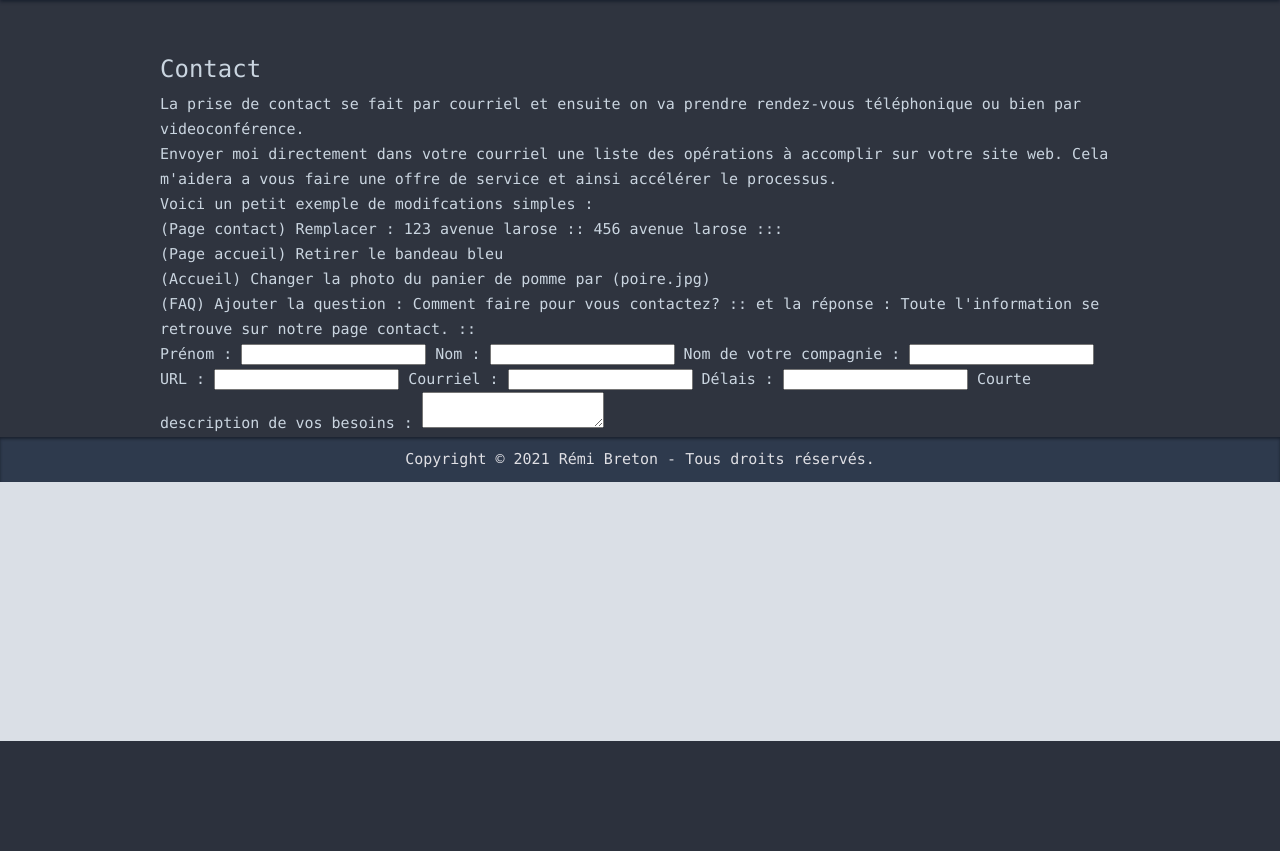
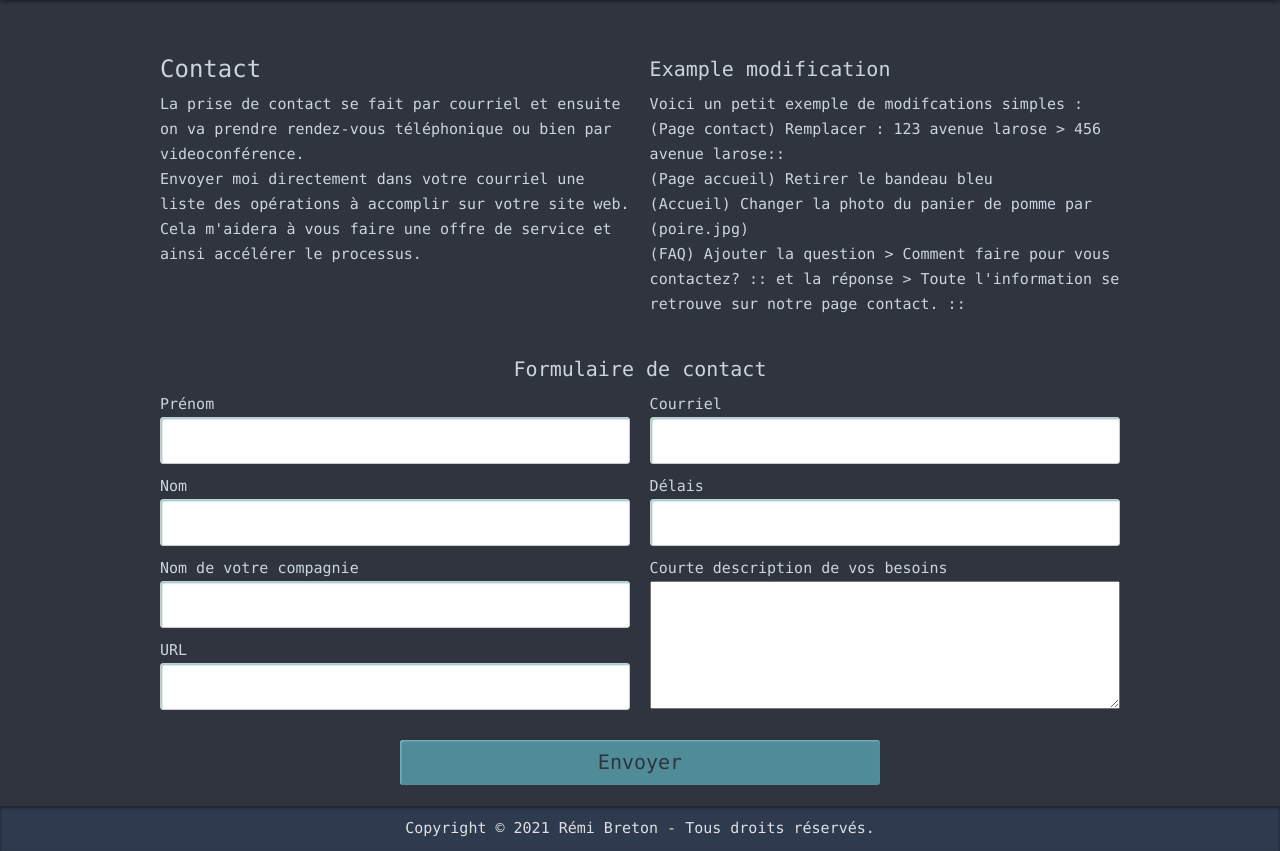
Before and after one commit to rbreton/bretonr_ca, a PHP site: page /contact.php in a window 1280 px wide. Shown: the part 59-910 px from the top of the page. Before the commit the page ends 800 px from the top, so only its background shows below. Run offline with PHP 8.4, Linux system fonts and the light colour scheme.

Commit message:
Form Contact CSS

```diff
--- a/public_html/contact.php
+++ b/public_html/contact.php
@@ -7,32 +7,47 @@
 		<?php include ("{$root}tpl/header.php"); ?>
 		<div id="spacerNav"></div>
 		<div class="centerContent">
+			<div class="twoCol left">
 				<h1>Contact</h1>
 				<p>La prise de contact se fait par courriel et ensuite on va prendre rendez-vous téléphonique ou bien par videoconférence.</p>
-			<p>Envoyer moi directement dans votre courriel une liste des opérations à accomplir sur votre site web. Cela m'aidera a vous faire une offre de service et ainsi accélérer le processus.</p>
+				<p>Envoyer moi directement dans votre courriel une liste des opérations à accomplir sur votre site web. Cela m'aidera à vous faire une offre de service et ainsi accélérer le processus.</p>
+			</div>
+			<div class="twoCol right">
+				<h2>Example modification</h2>
 				<p>Voici un petit exemple de modifcations simples :</p>
 				<ul>
-				<li>(Page contact) Remplacer : 123 avenue larose :: 456 avenue larose :::</li>
+					<li>(Page contact) Remplacer : 123 avenue larose > 456 avenue larose::</li>
 					<li>(Page accueil) Retirer le bandeau bleu</li>
 					<li>(Accueil) Changer la photo du panier de pomme par (poire.jpg)</li>
-				<li>(FAQ) Ajouter la question : Comment faire pour vous contactez? :: et la réponse : Toute l'information se retrouve sur notre page contact. ::</li>
+					<li>(FAQ) Ajouter la question > Comment faire pour vous contactez? :: et la réponse > Toute l'information se retrouve sur notre page contact. ::</li>
 				</ul>
+			</div>
+			<div class="clear endSection"></div>
 			<div class="formArea">
+				<h2 class="center">Formulaire de contact</h2>
 				<form action="sendForm.php" name="formContact" method="post">
-					<label for="fNameF">Prénom :</label>
+					<div class="twoCol left">
+						<label for="fNameF">Prénom</label>
 						<input type="text" id="fnameF" name="fnameF" />
-					<label for="lNameF">Nom :</label>
+						<label for="lNameF">Nom</label>
 						<input type="text" id="lnameF" name="lnameF" />
-					<label for="cNameF">Nom de votre compagnie :</label>
+						<label for="cNameF">Nom de votre compagnie</label>
 						<input type="text" id="cNameF" name="cNameF" />
-					<label for="urlF">URL :</label>
+						<label for="urlF">URL</label>
 						<input type="text" id="urlF" name="urlF" />
-					<label for="mailF">Courriel :</label>
+					</div>
+					<div class="twoCol right">
+						<label for="mailF">Courriel</label>
 						<input type="text" id="mailF" name="mailF" />
-					<label for="limitF">Délais :</label>
+						<label for="limitF">Délais</label>
 						<input type="text" id="limitF" name="limitF" />
-					<label for="descNeedF">Courte description de vos besoins :</label>
-					<textarea id="descNeedF" name="descNeedF"></textarea>
+						<label for="descNeed">Courte description de vos besoins</label>
+						<textarea id="descNeed" name="descNeed"></textarea>
+					</div>
+					<div class="clear"></div>
+					<div class="center">
+						<input type="submit" value="Envoyer"/>
+					</div>
 				</form>
 			</div>
 		</div>
--- a/public_html/css/main.css
+++ b/public_html/css/main.css
@@ -76,11 +76,14 @@ blink {
 .right{
 	float: right;
 }
+.endSection{
+	padding: 0 0 40px 0 ;
+}
 .center{
 	text-align: center;
 }
 .twoCol{
-	width: 460px;
+	width: 49%;
 }
 /**
  * Logo bretonr
@@ -217,3 +220,49 @@ blink {
 .purple{
 	color: #a24ca8;
 }
+/**
+ * Form
+ * @autor : Remi Breton;
+ * @content : les css pour les formulaires;
+**/
+.formArea{
+  margin: 0 auto;
+}
+.formArea textarea {
+	font: 15px/25px Consolas,Arial,Georgia,sans-serif;
+	width: 100%;
+  height: 128px;
+  line-height: 150%;
+  resize:vertical;
+  box-sizing: border-box;
+  padding: 10px;
+}
+.formArea label{
+}
+.formArea input {
+	font: 15px/25px Consolas,Arial,Georgia,sans-serif;
+  width:100%;
+  box-sizing: border-box;
+  padding: 10px;
+  background-color: #fff;
+  border: 1px solid #ccc;
+  border-radius: 3px;
+  box-shadow: 1px 1px 2px rgb(130, 189, 201) inset;
+  margin: 0 0 10px;
+}
+.formArea [type="submit"] {
+  width: 50%;
+  background: #508b98;
+  border-radius: 3px;
+  border: 0;
+  color: #2f343f;
+  cursor: pointer;
+  font-size: 20px;
+  padding: 10px 0;
+  margin: 20px 0;
+}
+.formArea [type="submit"]:hover {
+  color: #cad5e0;
+	background: #304567;
+  box-shadow: 1px 1px 2px rgba(0, 0, 0, 0.950) inset;
+}
```
Lines whose indentation alone changed are shown as unchanged.
